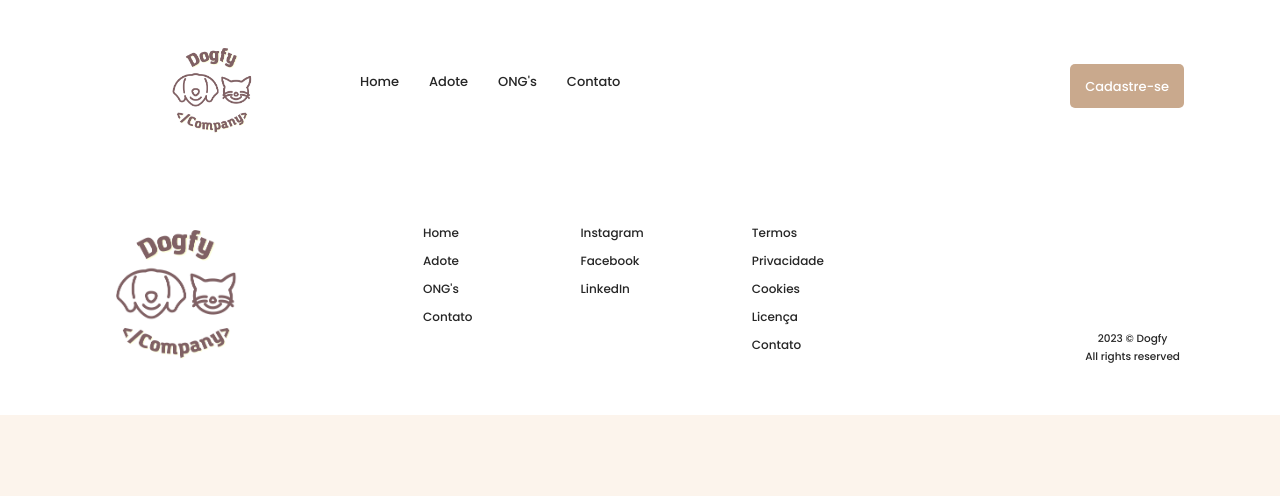
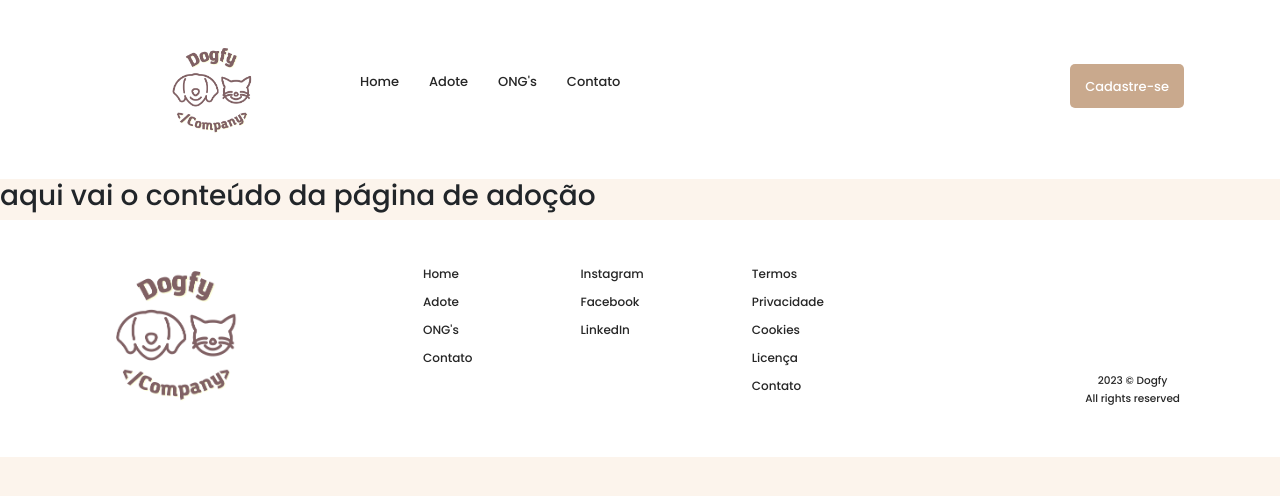
Before and after one commit to DogfySite/Dogfy, a plain HTML site: page adote.html in a window 1280 px wide. Drawn offline with Linux system fonts and the light colour scheme.

Commit message:
alteração nas páginas de adoção, cadastro e ongs

```diff
--- a/adote.html
+++ b/adote.html
@@ -16,6 +16,10 @@
 <body>
     <div id="header-placeholder"></div>
 
+    <main>
+        <h3>aqui vai o conteúdo da página de adoção</h3>
+    </main>
+
     <div id="footer-placeholder"></div>
 
     <script src="assets/bs/js/bootstrap.min.js"></script>
```
Also changed, not shown: cadastro.html (+4 -0 lines), ongs.html (+4 -0 lines).
